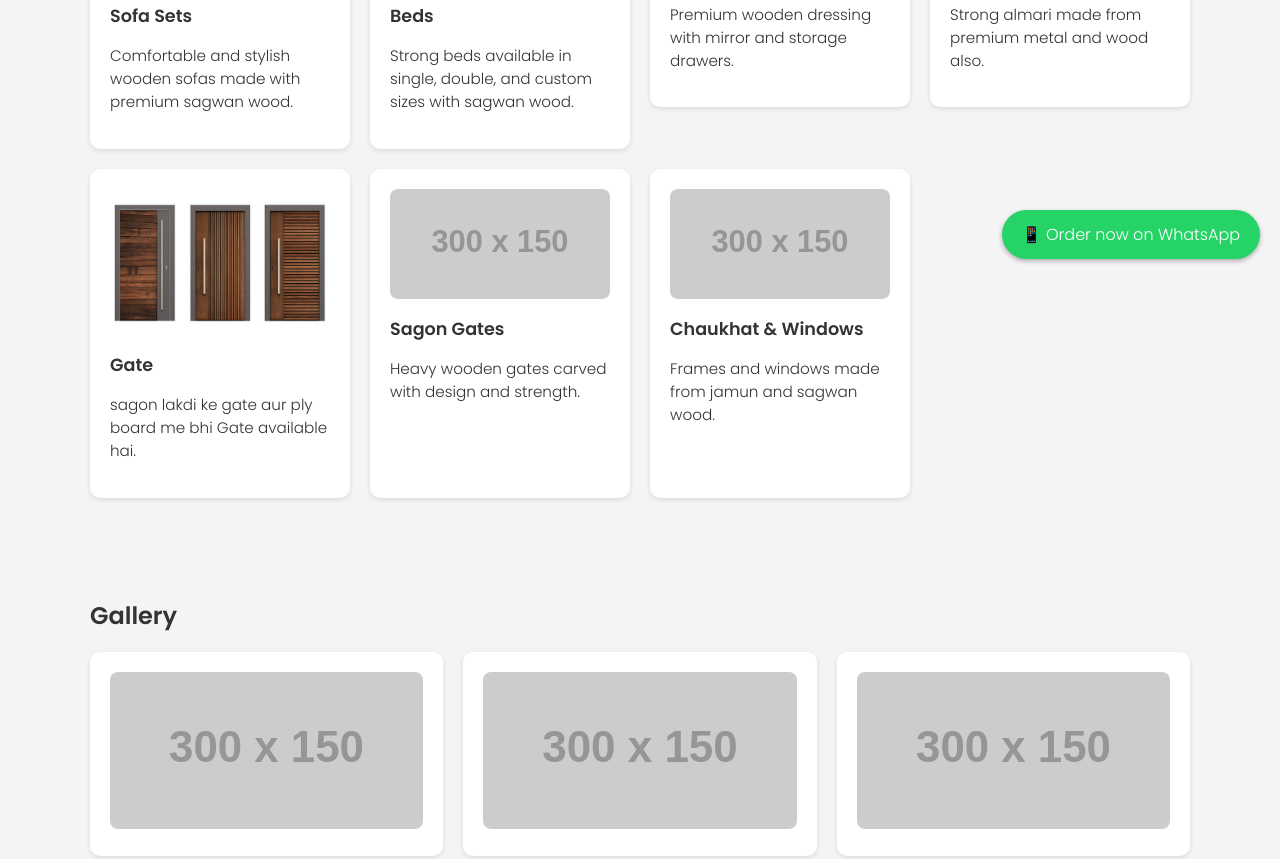
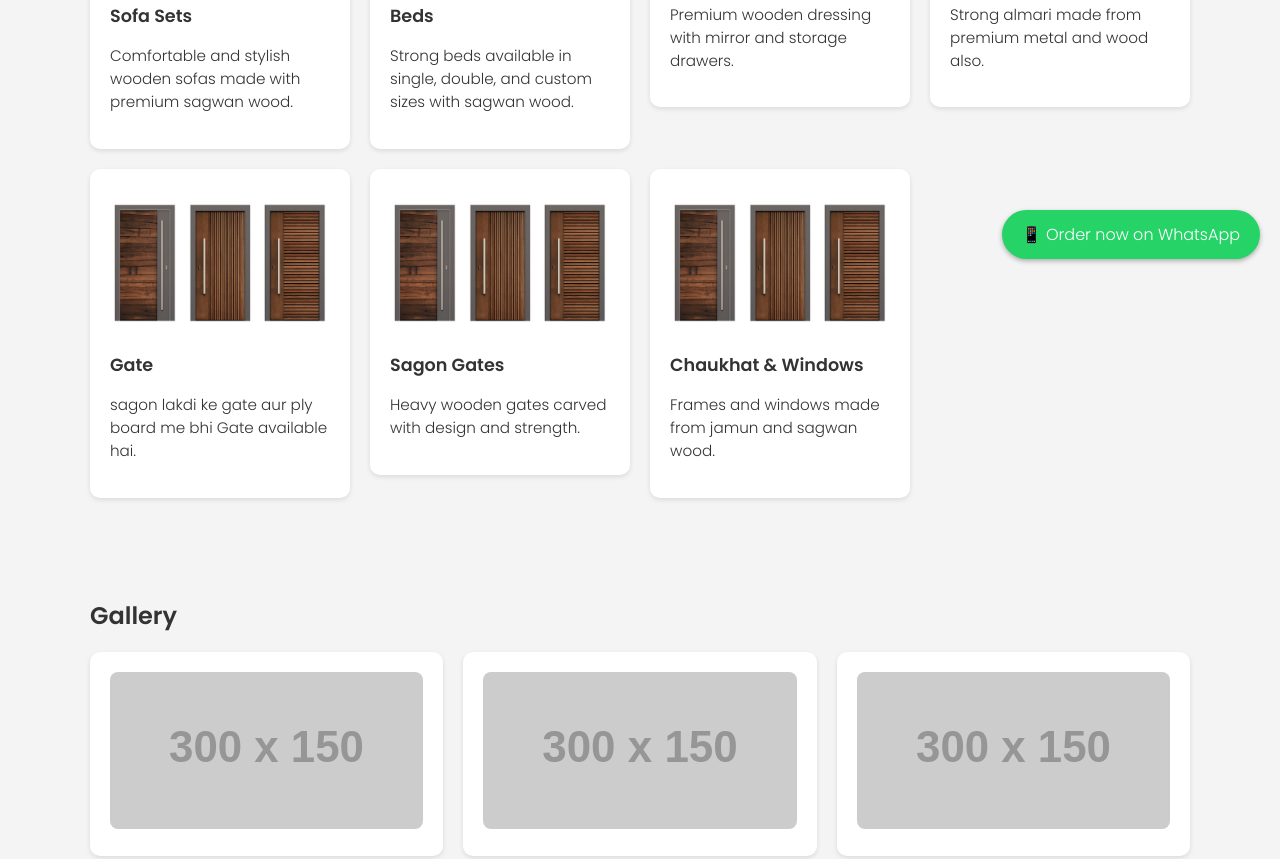
Before and after one commit to akashfurniture/akashfurniture.in, a plain HTML site: page index.html in a window 1280 px wide. Shown: the part 521-1380 px from the top of the page. Drawn offline with Linux system fonts and the light colour scheme; placeholder pictures from the web are drawn by us.

Commit message:
Update index.html

```diff
--- a/index.html
+++ b/index.html
@@ -135,17 +135,19 @@
     <p>sagon lakdi ke gate aur ply board me bhi Gate available hai.</p>
   </div>
 </a>
-    <div class="card">
-      <img src="https://via.placeholder.com/300x150?text=Doors" alt="Wooden Door">
-      <h3>Sagon Gates</h3>
-      <p>Heavy wooden gates carved with design and strength.</p>
-    </div>
-    <div class="card">
-      <img src="https://via.placeholder.com/300x150?text=Chaukhat+Window" alt="Chaukhat">
+  <a href="gate.html" style="text-decoration: none; color: inherit;">
+     <div class="card">
+    <img src="5.jpg" alt="Dreshing">
+    <h3>Sagon Gates</h3>
+    <p>Heavy wooden gates carved with design and strength.</p>
+  </div>
+</a>
+    <a href="gate.html" style="text-decoration: none; color: inherit;">
+       <div class="card">
+      <img src="5.jpg" alt="Dreshing">
       <h3>Chaukhat & Windows</h3>
       <p>Frames and windows made from jamun and sagwan wood.</p>
     </div>
-  </div>
 </section>
 
 <section>
```
